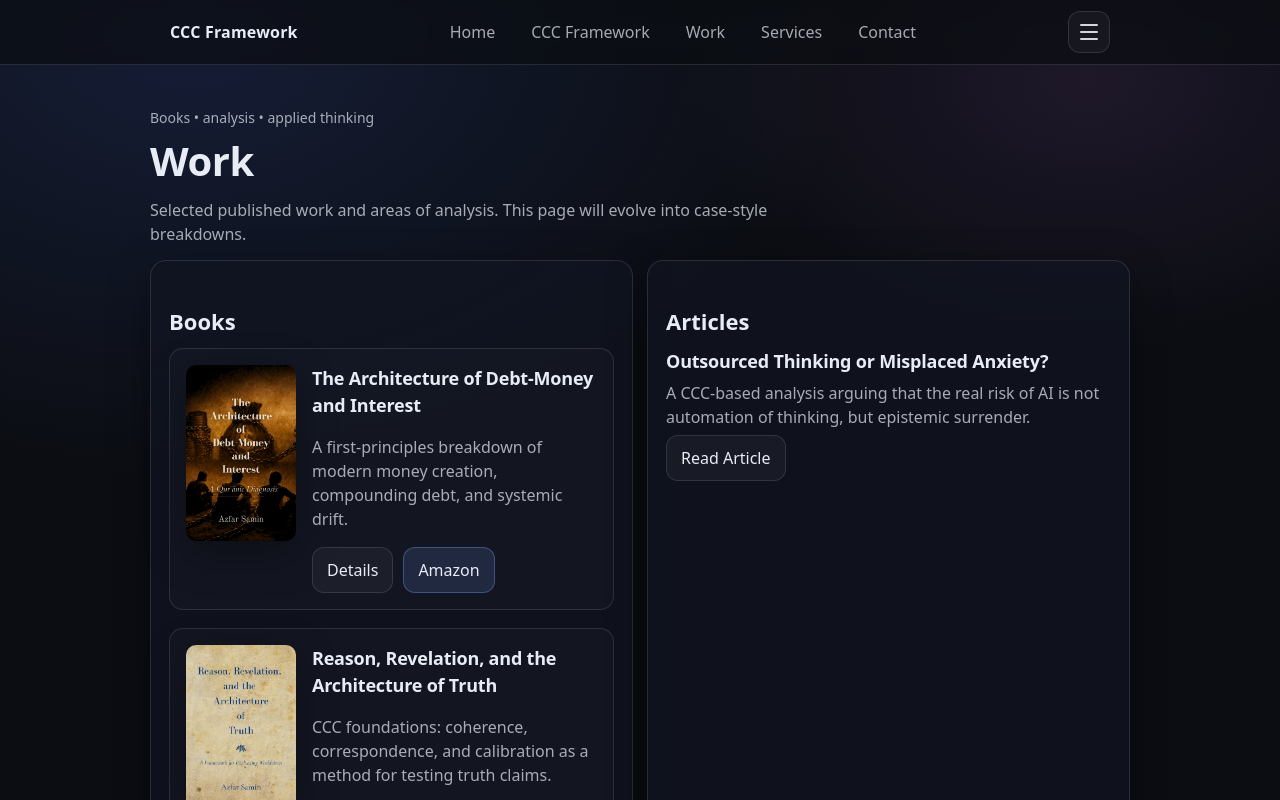
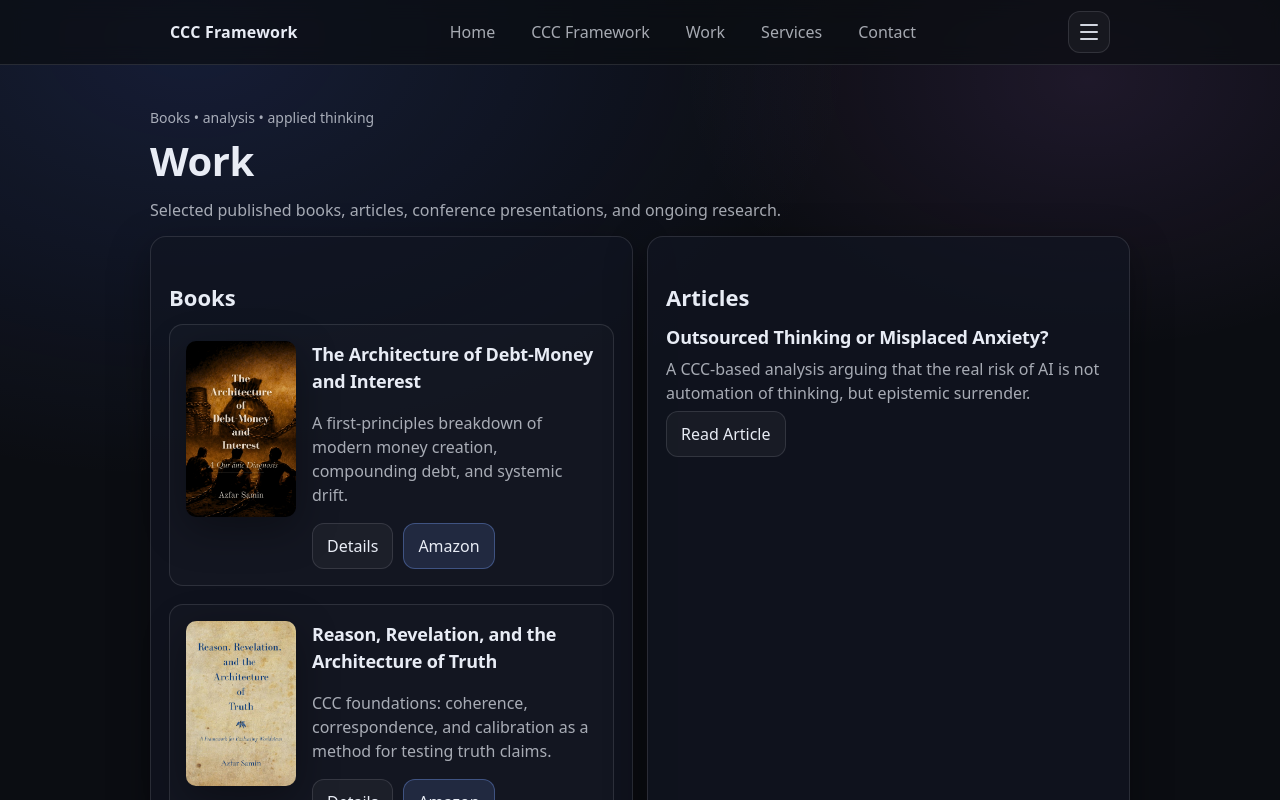
Before and after one commit to azfarsamin/cccframework, a Next.js app: page /work in a window 1280 px wide. Shown: the top 800 px of the page. Built offline with nearby package versions, Linux system fonts and the light colour scheme.

Commit message:
Update page.tsx

```diff
--- a/app/work/page.tsx
+++ b/app/work/page.tsx
@@ -7,7 +7,7 @@ export default function WorkPage() {
       <div className="kicker">Books • analysis • applied thinking</div>
       <h1>Work</h1>
       <p className="muted">
-        Selected published work and areas of analysis. This page will evolve into case-style breakdowns.
+       Selected published books, articles, conference presentations, and ongoing research.
       </p>
 
       <div className="grid two">
```
